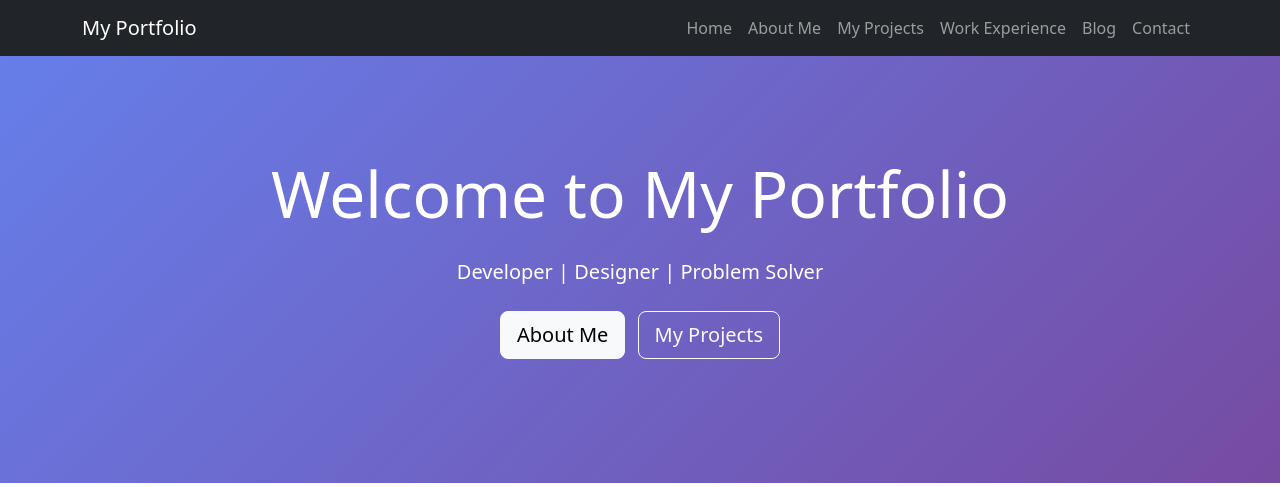
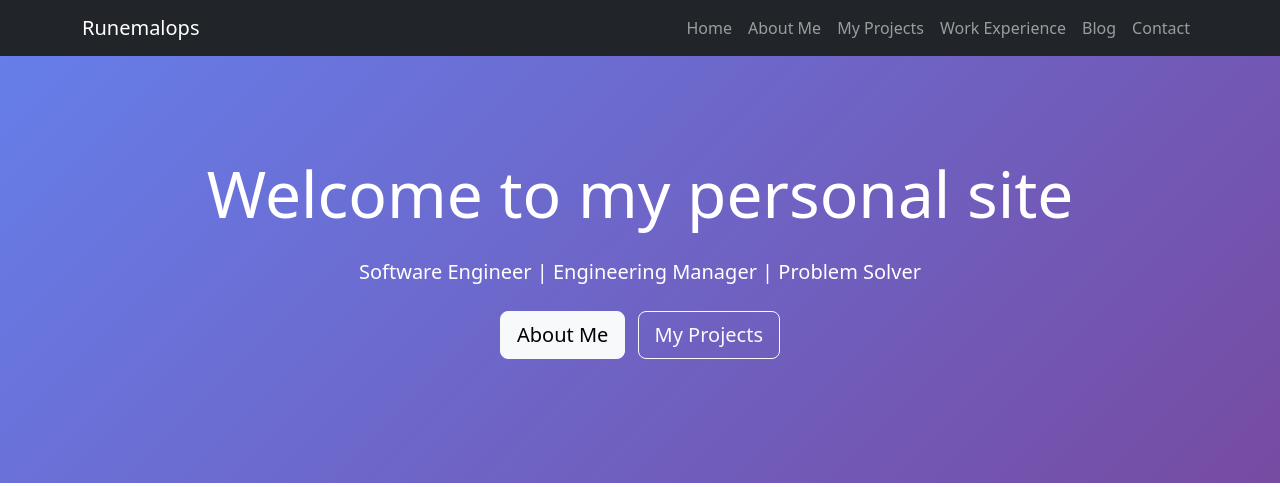
Before and after one commit to runemalops/amv_aipf, a Flask app: page / in a window 1280 px wide. Shown: the top 487 px of the page. Run offline with Flask 3, Linux system fonts and the light colour scheme; data that the repository does not hold is empty.

Commit message:
Updating the contents to reflect better content and readeable details

```diff
--- a/templates/base.html
+++ b/templates/base.html
@@ -3,7 +3,7 @@
 <head>
     <meta charset="UTF-8">
     <meta name="viewport" content="width=device-width, initial-scale=1.0">
-    <title>{% block title %}Personal Portfolio{% endblock %}</title>
+    <title>{% block title %}Welcome to my Personal Page{% endblock %}</title>
     <link href="https://cdn.jsdelivr.net/npm/bootstrap@5.3.0/dist/css/bootstrap.min.css" rel="stylesheet">
     <link rel="stylesheet" href="https://cdn.jsdelivr.net/npm/bootstrap-icons@1.11.0/font/bootstrap-icons.css">
     <style>
@@ -50,7 +50,7 @@
 <body>
     <nav class="navbar navbar-expand-lg navbar-dark bg-dark sticky-top">
         <div class="container">
-            <a class="navbar-brand" href="{{ url_for('main.index') }}">My Portfolio</a>
+            <a class="navbar-brand" href="{{ url_for('main.index') }}">Runemalops</a>
             <button class="navbar-toggler" type="button" data-bs-toggle="collapse" data-bs-target="#navbarNav">
                 <span class="navbar-toggler-icon"></span>
             </button>
--- a/templates/blog.html
+++ b/templates/blog.html
@@ -1,6 +1,6 @@
 {% extends "base.html" %}
 
-{% block title %}Blog - Personal Portfolio{% endblock %}
+{% block title %}Blog Posts{% endblock %}
 
 {% block content %}
 <section class="section-padding">
--- a/templates/contact.html
+++ b/templates/contact.html
@@ -1,6 +1,6 @@
 {% extends "base.html" %}
 
-{% block title %}Contact - Personal Portfolio{% endblock %}
+{% block title %}Contact Me{% endblock %}
 
 {% block content %}
 <section class="section-padding">
--- a/templates/experience.html
+++ b/templates/experience.html
@@ -1,6 +1,6 @@
 {% extends "base.html" %}
 
-{% block title %}Work Experience - Personal Portfolio{% endblock %}
+{% block title %}Work Experience{% endblock %}
 
 {% block content %}
 <section class="section-padding">
--- a/templates/index.html
+++ b/templates/index.html
@@ -1,12 +1,12 @@
 {% extends "base.html" %}
 
-{% block title %}Home - Personal Portfolio{% endblock %}
+{% block title %}Home - Runemalops{% endblock %}
 
 {% block content %}
 <section class="hero-section text-center">
     <div class="container">
-        <h1 class="display-3 mb-4">Welcome to My Portfolio</h1>
-        <p class="lead mb-4">Developer | Designer | Problem Solver</p>
+        <h1 class="display-3 mb-4">Welcome to my personal site</h1>
+        <p class="lead mb-4">Software Engineer | Engineering Manager | Problem Solver</p>
         <div class="mb-4">
             <a href="{{ url_for('main.about') }}" class="btn btn-light btn-lg me-2">About Me</a>
             <a href="{{ url_for('main.projects') }}" class="btn btn-outline-light btn-lg">My Projects</a>
--- a/templates/projects.html
+++ b/templates/projects.html
@@ -1,6 +1,6 @@
 {% extends "base.html" %}
 
-{% block title %}My Projects - Personal Portfolio{% endblock %}
+{% block title %}My Projects{% endblock %}
 
 {% block content %}
 <section class="section-padding">
```
Also changed, not shown: templates/about.html (+6 -6 lines).
